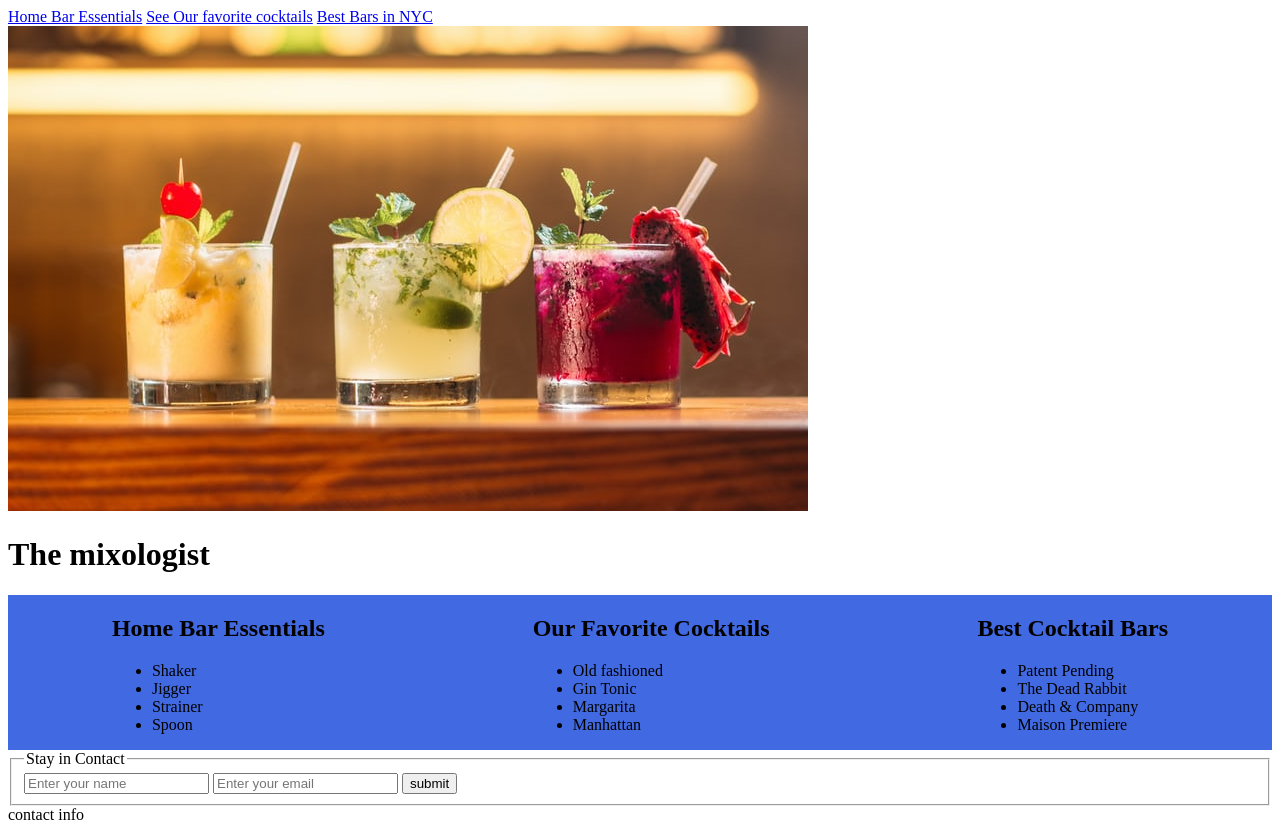
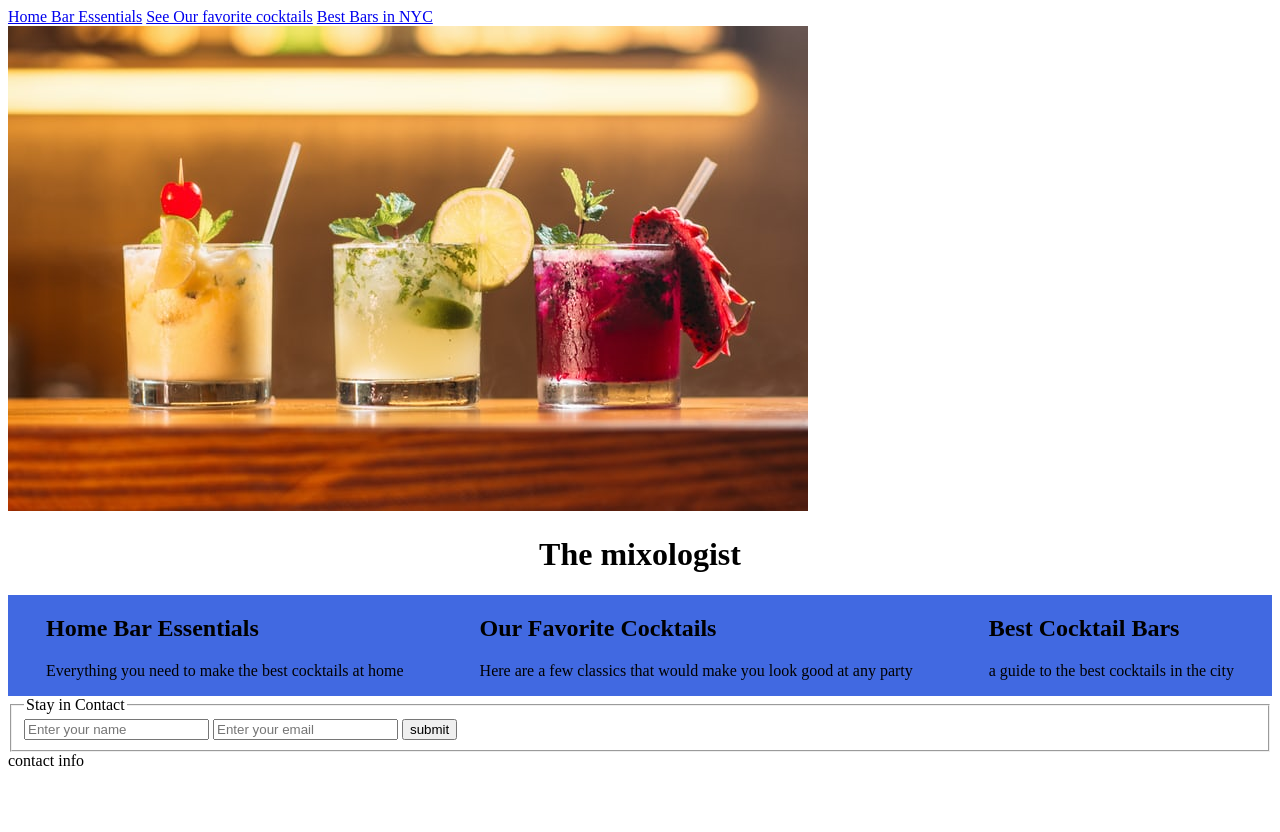
Before and after one commit to prodigos/project1, a plain HTML site: page mainPage/index.html in a window 1280 px wide. After the commit the page ends 800 px from the top, so only its background shows below. Drawn offline with Linux system fonts and the light colour scheme.

```diff
--- a/mainPage/css/master.css
+++ b/mainPage/css/master.css
@@ -10,3 +10,7 @@
     flex-wrap: nowrap;
     width: auto;
 }
+
+header > h1 {
+    text-align: center;
+}
--- a/mainPage/index.html
+++ b/mainPage/index.html
@@ -14,40 +14,24 @@
     </nav>
     <div>
         <img src="tragos.jpeg" alt="drinks image"></img>
+    </div>
+    <header>
         <h1>The mixologist</h1>
-    </div>
-    <div>
-    </div>
+    </header>
     <div class="flex-container">
 
         <div>
             <h2>Home Bar Essentials</h2>
-            <ul>
-                <li class="utensils">Shaker</li>
-                <li class="utensils">Jigger</li>
-                <li class="utensils">Strainer</li>
-                <li class="utensils">Spoon</li>
-            </ul>
+            <p>Everything you need to make the best cocktails at home</p>
 
         </div>
         <div>
             <h2>Our Favorite Cocktails</h2>
-            <ul>
-                <li class="favorites" name="old fashioned">Old fashioned</li>
-                <li class="favorites" name="gin tonic">Gin Tonic</li>
-                <li class="favorites" name="margarita">Margarita</li>
-                <li class="favorites" name="manhattan">Manhattan</li>
-
-            </ul>
+            <p>Here are a few classics that would make you look good at any party</p>
         </div>
         <div>
             <H2>Best Cocktail Bars</H2>
-            <ul>
-                <li class="bestBars" name="patent pending">Patent Pending</li>
-                <li class="bestBars" name="death Rabbit">The Dead Rabbit</li>
-                <li class="bestBars" name="Death & Co">Death & Company</li>
-                <li class="bestBars" name="maison premiere">Maison Premiere</li>
-            </ul>
+            <p>a guide to the best cocktails in the city</p>
         </div>
     </div>
             <fieldset>
```
